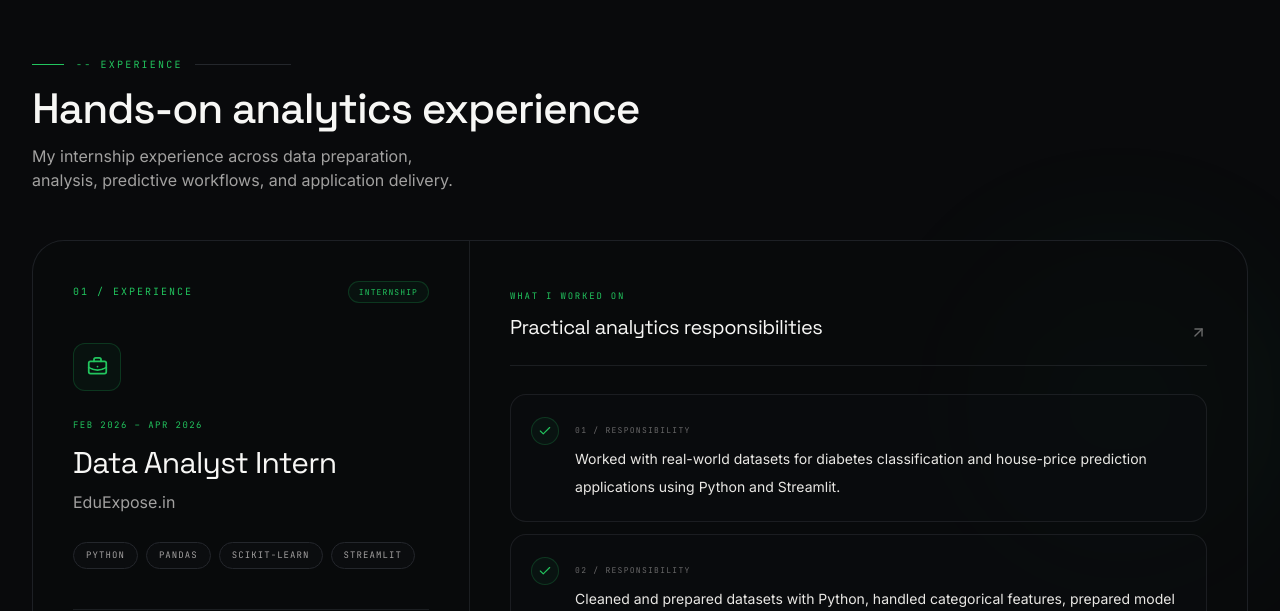
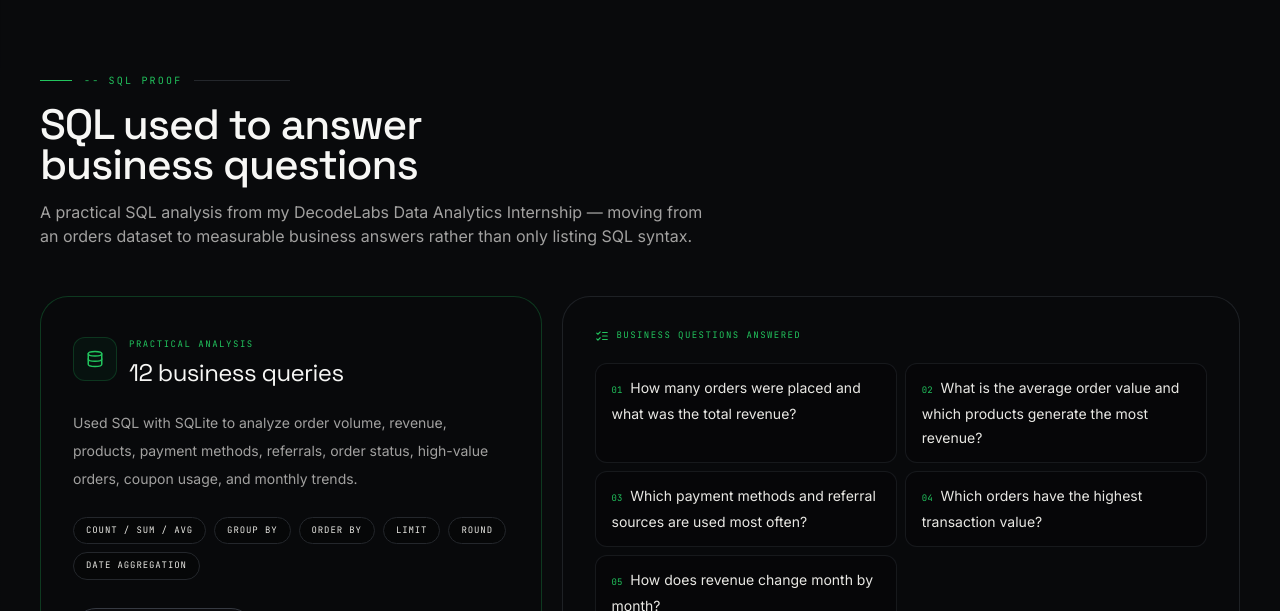
Before and after one commit to bhaskar-nb/portfolio, a Next.js app: page / in a window 1280 px wide. Shown: the part 5729-6340 px from the top of the page. Built offline with nearby package versions, Linux system fonts and the light colour scheme.

Commit message:
Integrate SQL proof section

```diff
--- a/app/page.tsx
+++ b/app/page.tsx
@@ -5,6 +5,7 @@ import Opening from "@/components/Opening";
 import Hero from "@/components/Hero";
 import About from "@/components/About";
 import Projects from "@/components/Projects";
+import SQLProof from "@/components/SQLProof";
 import Experience from "@/components/Experience";
 import Skills from "@/components/Skills";
 import Certifications from "@/components/Certifications";
@@ -23,6 +24,7 @@ export default function Home() {
         <Hero />
         <About />
         <Projects />
+        <SQLProof />
         <Experience />
         <Skills />
         <Certifications />
```
